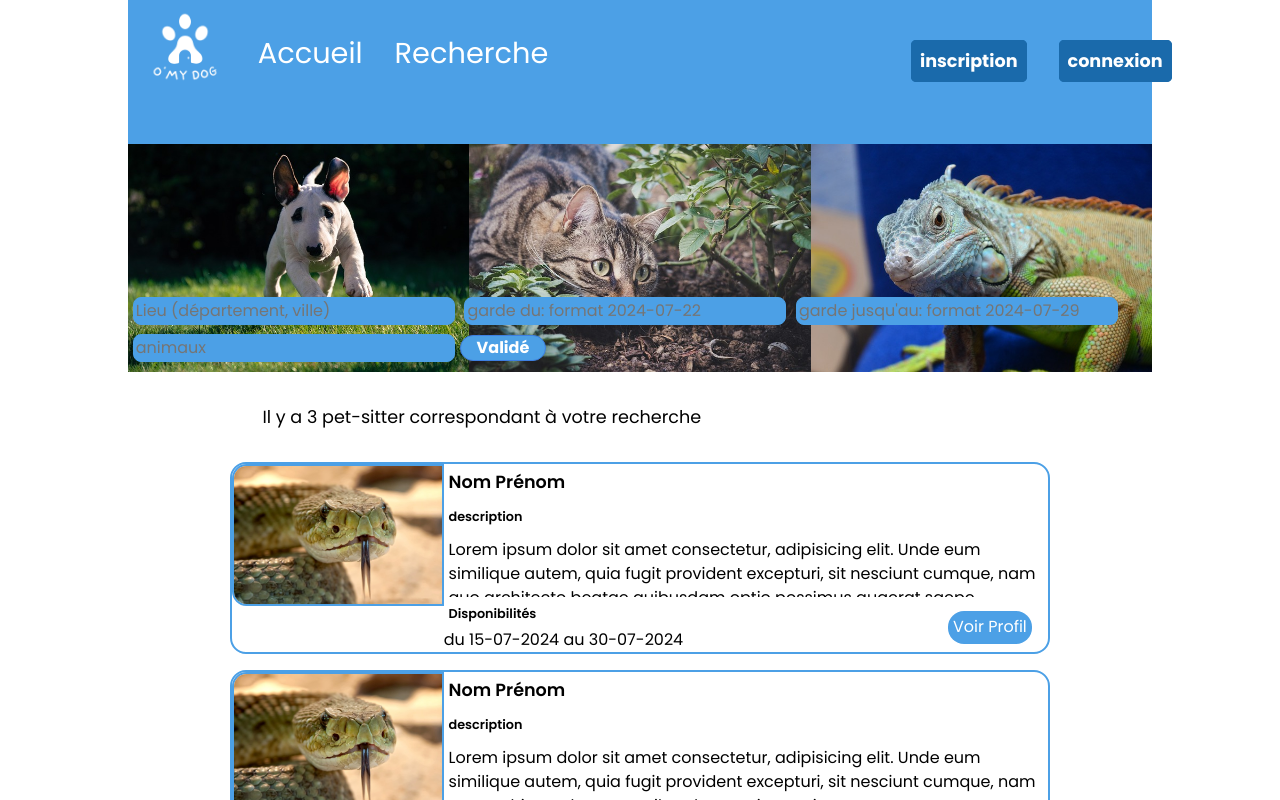
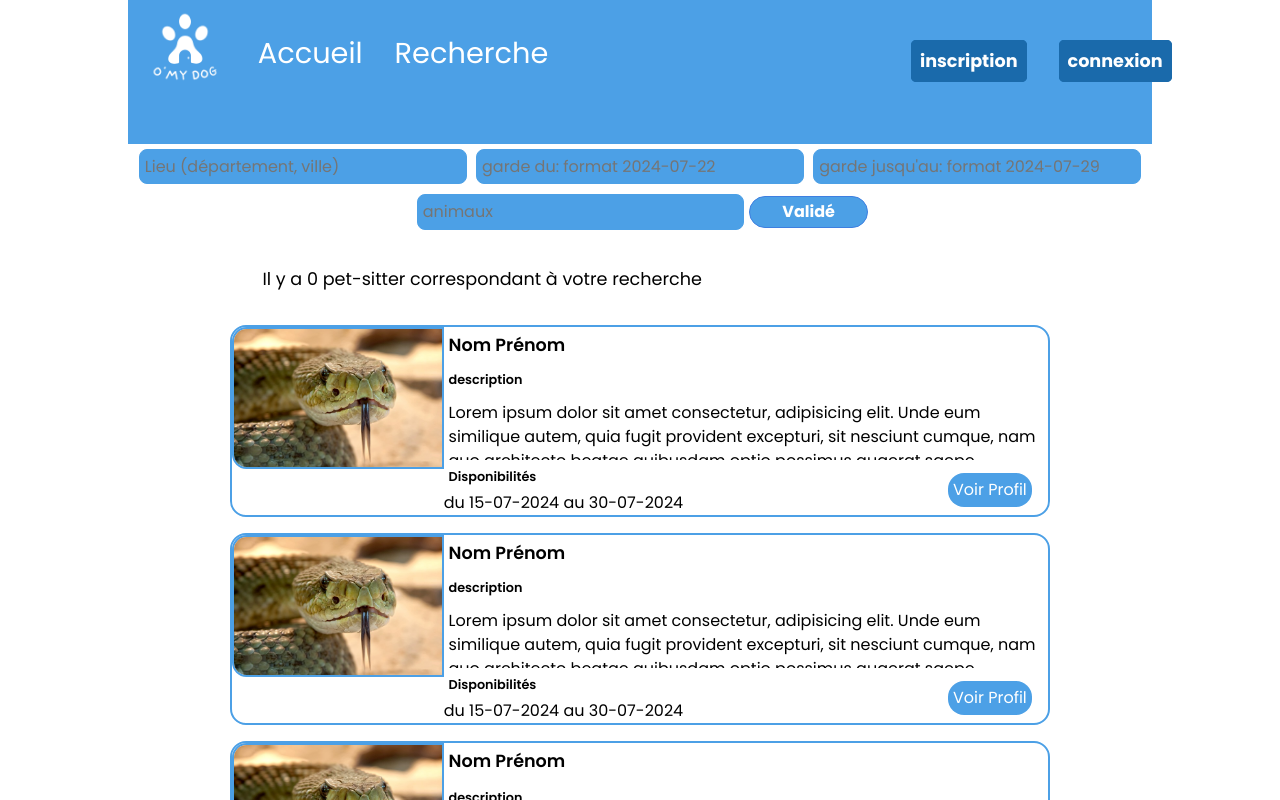
Before and after one commit to YannBenet/o-my-dog-front, a React (Vite) app: page /Search in a window 1280 px wide. Shown: the top 800 px of the page. Built offline with nearby package versions, Linux system fonts and the light colour scheme.

Commit message:
feat: :sparkles: refacto searchPage

```diff
--- a/src/components/Page/Home.tsx
+++ b/src/components/Page/Home.tsx
@@ -2,7 +2,7 @@
 
 import '../../styles/index.scss';
 import '../PageStyle/Home.scss';
-import SearchBar from '../elements/SearchBar/SearchBar';
+import SearchBar from '../elements/Banner/Banner';
 import FirstSelection from '../elements/FirstSelection/FirstSelection';
 
 function Home() {
--- a/src/components/Page/Search.tsx
+++ b/src/components/Page/Search.tsx
@@ -1,14 +1,125 @@
+/* eslint-disable consistent-return */
 import '../PageStyle/Search.scss';
 import { NavLink } from 'react-router-dom';
+import { useState } from 'react';
 import profil from '../../../public/images/profil.jpg';
-import SearchBar from '../elements/SearchBar/SearchBar';
+// import SearchBar from '../elements/SearchBar/SearchBar';
+
+const API_URL = 'http://localhost:5000/api';
+
+const search = async (formData: {
+  dateStart: string;
+  dateEnd: string;
+  city: string;
+  label: string;
+}) => {
+  const { dateStart, dateEnd, city, label } = formData;
+  const token = localStorage.getItem('token');
+  const queryParams = new URLSearchParams({
+    date_start: dateStart,
+    date_end: dateEnd,
+    city,
+    animal_label: label,
+  });
+  try {
+    const response = await fetch(
+      `${API_URL}/announcements/?${queryParams.toString()}`,
+      {
+        method: 'GET',
+        headers: {
+          'content-Type': 'application/json',
+          Authorization: `Bearer ${token}`,
+        },
+      }
+    );
+    if (!response.ok) {
+      throw new Error('Annonce échoué!');
+    }
+    return await response.json();
+  } catch (error) {
+    console.error("Erruer du POST de l'annonce:", error);
+  }
+};
 
 function Search() {
+  const [formData, setFormData] = useState({
+    dateStart: '',
+    dateEnd: '',
+    city: '',
+    label: '',
+  });
+  const [resultCount, setResultCount] = useState(0);
+  const handleChange = (e: React.ChangeEvent<HTMLInputElement>) => {
+    const { name, value } = e.target;
+    setFormData({
+      ...formData,
+      [name]: value,
+    });
+  };
+  const handleSubmit = async (e: { preventDefault: () => void }) => {
+    e.preventDefault();
+    try {
+      const response = await search(formData);
+      setResultCount(response.length);
+      console.log('recherche OK', response);
+      setFormData({
+        dateStart: '',
+        dateEnd: '',
+        city: '',
+        label: '',
+      });
+    } catch (error) {
+      console.error('recherche non conforme:', error);
+    }
+  };
+
   return (
     <section>
-      <SearchBar />
+      <section className="search-form-position">
+        <form onSubmit={handleSubmit} className="search-form">
+          <input
+            type="text"
+            name="city"
+            className="search-form-input"
+            placeholder="Lieu (département, ville)"
+            value={formData.city}
+            onChange={handleChange}
+          />
+          <input
+            type="text"
+            name="dateStart"
+            className="search-form-input"
+            placeholder="garde du: format 2024-07-22"
+            value={formData.dateStart}
+            onChange={handleChange}
+          />
+          <input
+            type="text"
+            name="dateEnd"
+            className="search-form-input"
+            placeholder="garde jusqu'au: format 2024-07-29"
+            value={formData.dateEnd}
+            onChange={handleChange}
+          />
+          {/* TODO transformer l'input en select */}
+          <input
+            type="text"
+            name="label"
+            className="search-form-input"
+            placeholder="animaux"
+            value={formData.label}
+            onChange={handleChange}
+          />
+          <button type="submit" className="search-form-button">
+            Validé
+          </button>
+        </form>
+      </section>
       <section className="search-container">
-        <h3> Il y a 3 pet-sitter correspondant à votre recherche</h3>
+        <h3>
+          {' '}
+          Il y a {resultCount} pet-sitter correspondant à votre recherche
+        </h3>
         <section className="search-container-result">
           <article className="search-container-result-card">
             <div className="search-container-result-card-img">
--- a/src/components/PageStyle/Search.scss
+++ b/src/components/PageStyle/Search.scss
@@ -1,4 +1,40 @@
-@use '../.././styles/variables' as v;
+@use '../../styles/variables' as v;
+
+.search {
+  width: 100%;
+  &-img {
+    display: flex;
+    &-solo {
+      max-width: 34%;
+      overflow: hidden;
+    }
+  }
+  &-form {
+    width: 100%;
+    text-align: center;
+    &-input {
+      margin: 0.3rem;
+      border: 1px solid v.$color-primary;
+      border-radius: 0.5rem;
+      color: v.$color-bg;
+      background-color: v.$color-primary;
+      padding: 0.3rem;
+    }
+    &-button {
+      background-color: v.$color-primary;
+      border-radius: 1rem;
+      border: 1px solid rgb(62, 127, 224);
+      cursor: pointer;
+      padding: 0 1rem;
+      color: v.$color-bg;
+      font-weight: bold;
+      padding: 0.2rem 2rem;
+      &:hover {
+        background-color: v.$color-button;
+      }
+    }
+  }
+}
 
 .search-container {
   width: 80%;
@@ -23,23 +59,26 @@
         border: 2px solid v.$color-primary;
       }
     }
+    &-button {
+      text-decoration: none;
+      position: absolute;
+      bottom: 0.5rem;
+      right: 1rem;
+      background-color: v.$color-primary;
+      color: v.$color-bg;
+      border-radius: 1rem;
+      border-color: v.$color-button;
+      padding: 0.3rem;
+      &:hover {
+        background-color: v.$color-button;
+      }
+    }
     &-text {
       width: 100%;
       position: relative;
       display: flex;
       flex-direction: column;
       justify-content: space-between;
-      & a {
-        text-decoration: none;
-        position: absolute;
-        bottom: 0.5rem;
-        right: 1rem;
-        background-color: v.$color-primary;
-        color: v.$color-bg;
-        border-radius: 1rem;
-        border-color: v.$color-button;
-        padding: 0.3rem;
-      }
     }
     &-text h4 {
       font-size: 1.1rem;
--- a/src/components/elements/SearchBar/SearchBar.scss
+++ b/src/components/elements/Banner/Banner.scss
@@ -2,7 +2,6 @@
 
 .search-banner {
   width: 100%;
-  position: relative;
   &-img {
     display: flex;
     &-solo {
@@ -18,11 +17,6 @@
       color: v.$color-bg;
       background-color: v.$color-primary;
     }
-    &-position {
-      position: absolute;
-      bottom: 0.3rem;
-      //left: 10rem;
-    }
     &-button {
       background-color: v.$color-primary;
       border-radius: 1rem;
--- /dev/null
+++ b/src/components/elements/Banner/Banner.tsx
@@ -0,0 +1,33 @@
+/* eslint-disable consistent-return */
+/* eslint-disable import/no-absolute-path */
+import './Banner.scss';
+
+import bannerOne from '/images/bannerOne.jpg';
+import bannerTwo from '/images/bannerTwo.jpg';
+import bannerThree from '/images/bannerThree.jpg';
+
+function Banner() {
+  return (
+    <section className="search-banner">
+      <section className="search-banner-img">
+        <img
+          src={bannerOne}
+          alt="bannière représantant un animal"
+          className="search-banner-img-solo"
+        />
+        <img
+          src={bannerTwo}
+          alt="bannière représantant un animal"
+          className="search-banner-img-solo"
+        />
+        <img
+          src={bannerThree}
+          alt="bannière représantant un animal"
+          className="search-banner-img-solo"
+        />
+      </section>
+    </section>
+  );
+}
+
+export default Banner;
--- a/src/components/elements/FirstSelection/FirstSearch.scss
+++ b/src/components/elements/FirstSelection/FirstSearch.scss
@@ -6,7 +6,7 @@
   gap: 2rem;
   flex-wrap: wrap;
   justify-content: space-around;
-  margin-top: 2rem;
+  margin: 2rem 0;
   &-card {
     width: 20%;
     border: 1px solid v.$color-primary;
--- a/src/components/elements/SearchBar/SearchBar.tsx
+++ /dev/null
@@ -1,139 +0,0 @@
-/* eslint-disable consistent-return */
-/* eslint-disable import/no-absolute-path */
-import './SearchBar.scss';
-
-import bannerOne from '/images/bannerOne.jpg';
-import bannerTwo from '/images/bannerTwo.jpg';
-import bannerThree from '/images/bannerThree.jpg';
-import { useState } from 'react';
-
-const API_URL = 'http://localhost:5000/api';
-
-const search = async (formData: {
-  dateStart: string;
-  dateEnd: string;
-  city: string;
-  label: string;
-}) => {
-  const { dateStart, dateEnd, city, label } = formData;
-  const token = localStorage.getItem('token');
-  const queryParams = new URLSearchParams({
-    date_start: dateStart,
-    date_end: dateEnd,
-    city,
-    animal_label: label,
-  });
-  try {
-    const response = await fetch(
-      `${API_URL}/announcements/?${queryParams.toString()}`,
-      {
-        method: 'GET',
-        headers: {
-          'content-Type': 'application/json',
-          Authorization: `Bearer ${token}`,
-        },
-      }
-    );
-    if (!response.ok) {
-      throw new Error('Annonce échoué!');
-    }
-    return await response.json();
-  } catch (error) {
-    console.error("Erruer du POST de l'annonce:", error);
-  }
-};
-
-function SearchBar() {
-  const [formData, setFormData] = useState({
-    dateStart: '',
-    dateEnd: '',
-    city: '',
-    label: '',
-  });
-  const handleChange = (e: React.ChangeEvent<HTMLInputElement>) => {
-    const { name, value } = e.target;
-    setFormData({
-      ...formData,
-      [name]: value,
-    });
-  };
-  const handleSubmit = async (e: { preventDefault: () => void }) => {
-    e.preventDefault();
-    try {
-      const response = await search(formData);
-      console.log('recherche OK', response);
-      setFormData({
-        dateStart: '',
-        dateEnd: '',
-        city: '',
-        label: '',
-      });
-    } catch (error) {
-      console.error('recherche non conforme:', error);
-    }
-  };
-
-  return (
-    <section className="search-banner">
-      <section className="search-banner-img">
-        <img
-          src={bannerOne}
-          alt="bannière représantant un animal"
-          className="search-banner-img-solo"
-        />
-        <img
-          src={bannerTwo}
-          alt="bannière représantant un animal"
-          className="search-banner-img-solo"
-        />
-        <img
-          src={bannerThree}
-          alt="bannière représantant un animal"
-          className="search-banner-img-solo"
-        />
-      </section>
-      <section className="search-banner-form-position">
-        <form onSubmit={handleSubmit} className="search-banner-form">
-          <input
-            type="text"
-            name="city"
-            className="search-banner-form-input"
-            placeholder="Lieu (département, ville)"
-            value={formData.city}
-            onChange={handleChange}
-          />
-          <input
-            type="text"
-            name="dateStart"
-            className="search-banner-form-input"
-            placeholder="garde du: format 2024-07-22"
-            value={formData.dateStart}
-            onChange={handleChange}
-          />
-          <input
-            type="text"
-            name="dateEnd"
-            className="search-banner-form-input"
-            placeholder="garde jusqu'au: format 2024-07-29"
-            value={formData.dateEnd}
-            onChange={handleChange}
-          />
-          {/* TODO transformer l'input en select */}
-          <input
-            type="text"
-            name="label"
-            className="search-banner-form-input"
-            placeholder="animaux"
-            value={formData.label}
-            onChange={handleChange}
-          />
-          <button type="submit" className="search-banner-form-button">
-            Validé
-          </button>
-        </form>
-      </section>
-    </section>
-  );
-}
-
-export default SearchBar;
```
